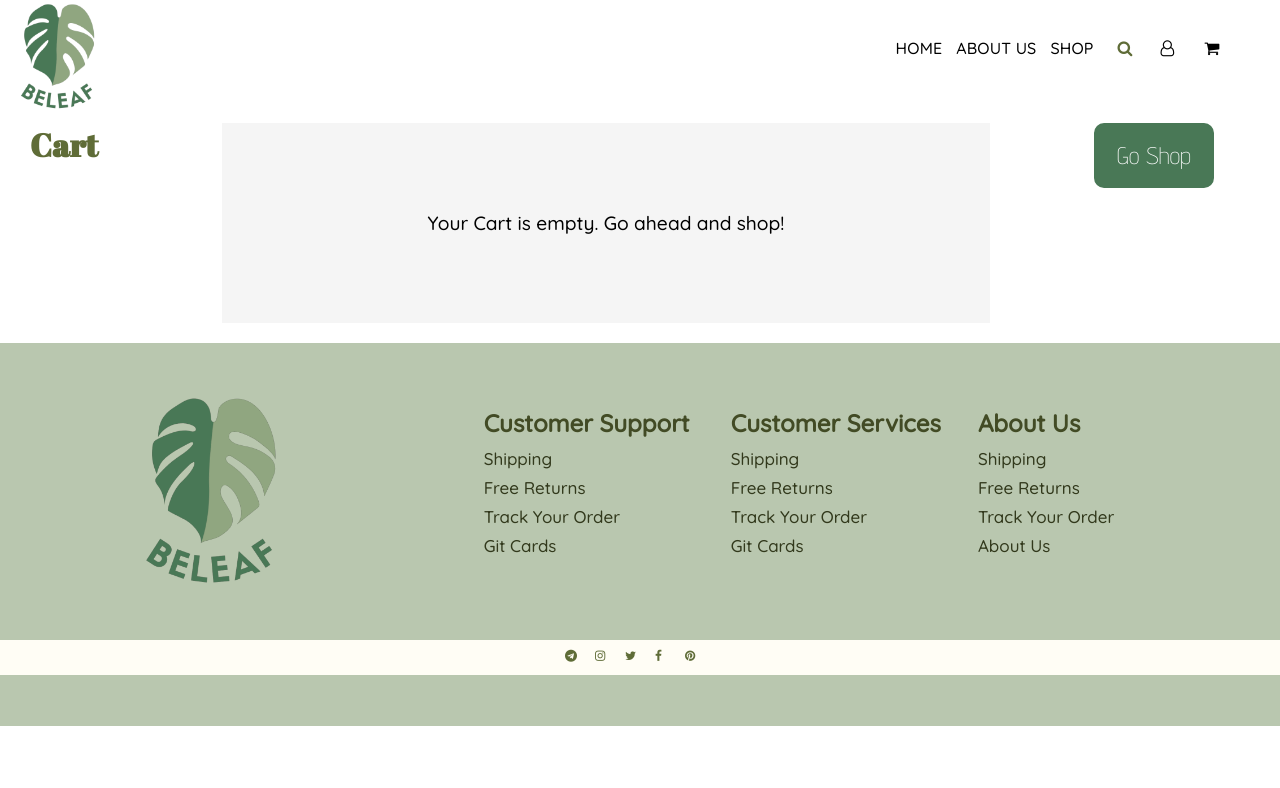
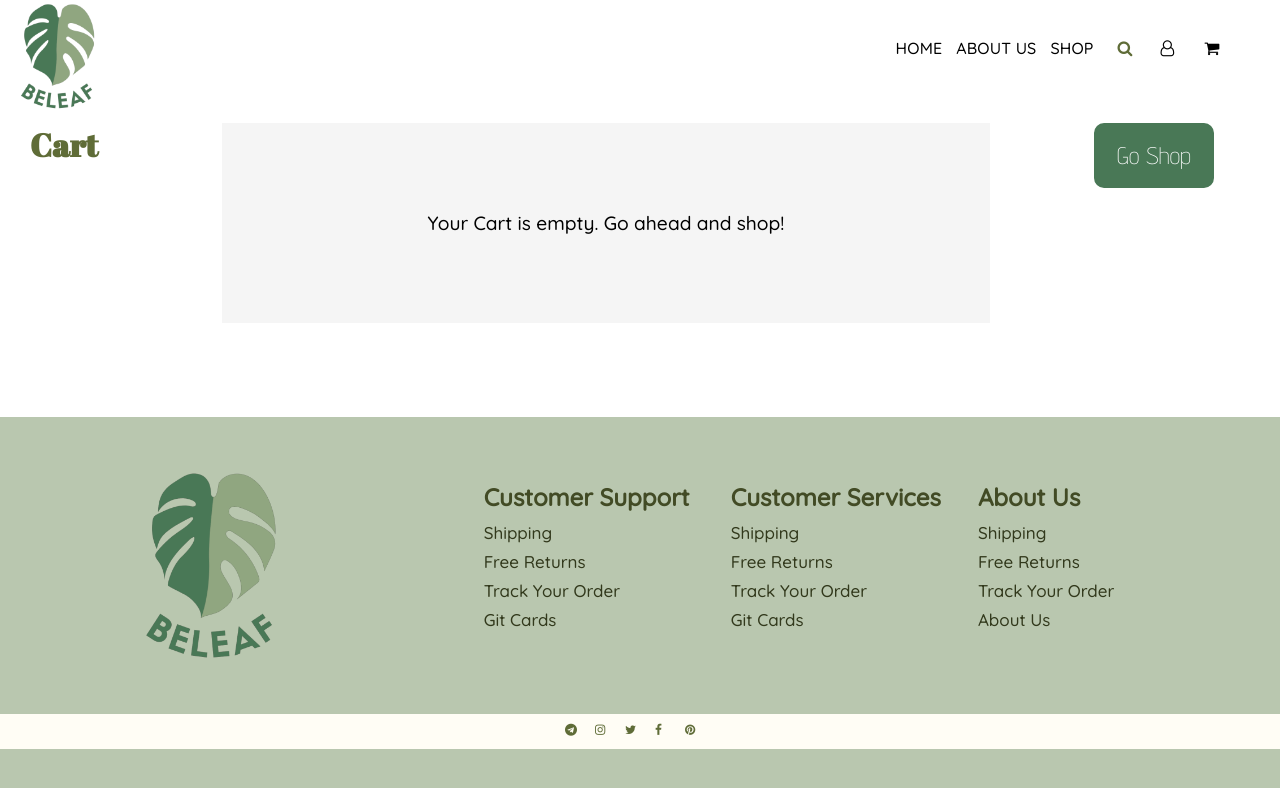
Before and after one commit to maju-degrandi/web-development---final-project, a React (Create React App) app: page /cart in a window 1280 px wide. Shown: the top 788 px of the page. Built offline with nearby package versions, Linux system fonts and the light colour scheme; the HTML template or start-up script is replaced by a standard one.

Commit message:
Fixing footer

```diff
--- a/src/App.js
+++ b/src/App.js
@@ -41,7 +41,6 @@ function App() {
   }, []);
 
   useEffect(() => {
-    console.log(user);
     if(user && JSON.stringify(user).length > 2)
       localStorage.setItem("user", JSON.stringify(user));
   }, [user]);
--- a/src/index.css
+++ b/src/index.css
@@ -47,6 +47,10 @@ code {
 .wrapper{
   overflow-x: hidden;
   min-width: 100%;
+  min-height: 100vh;
+
+  display: flex;
+  flex-direction: column;
 }
 
 main{
```
